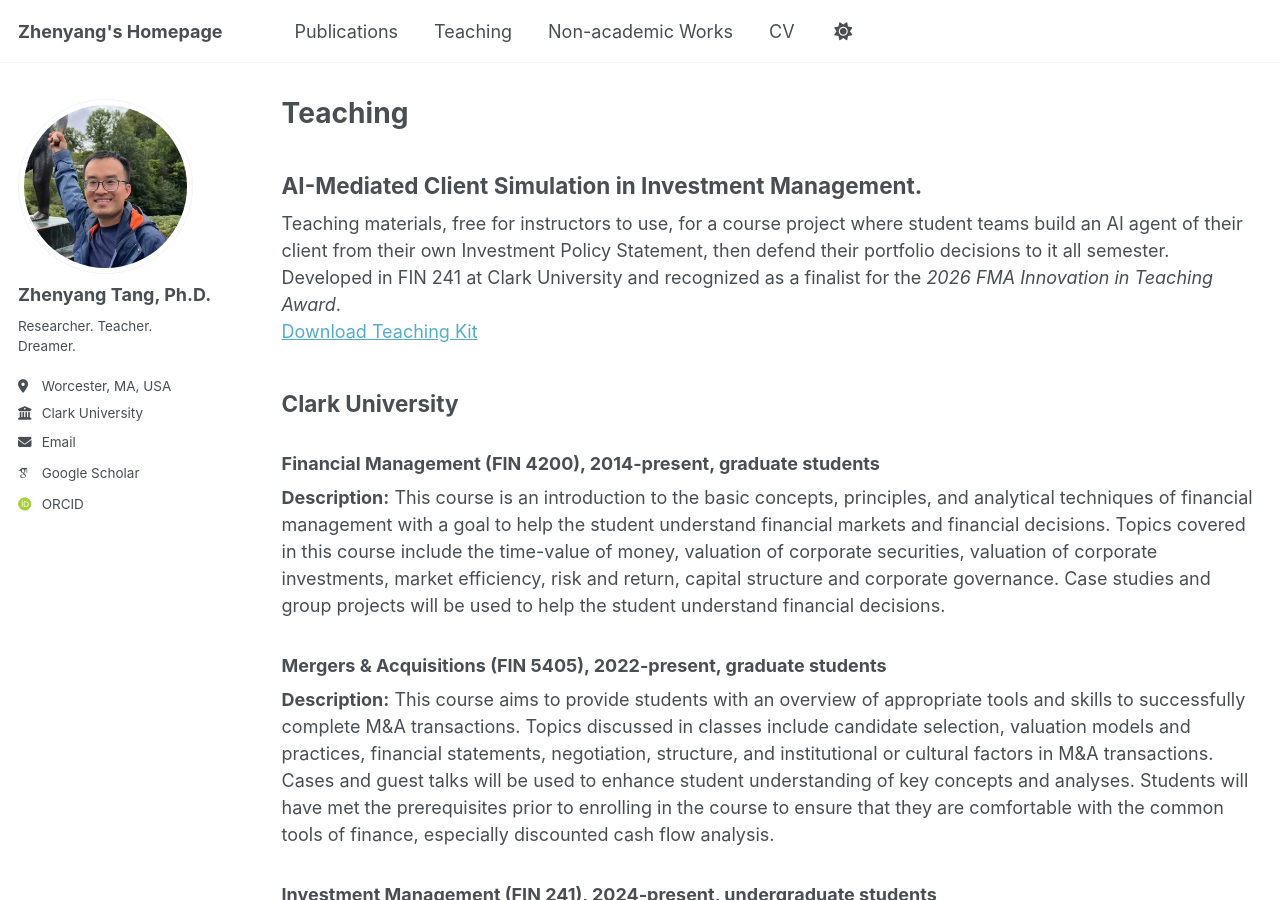
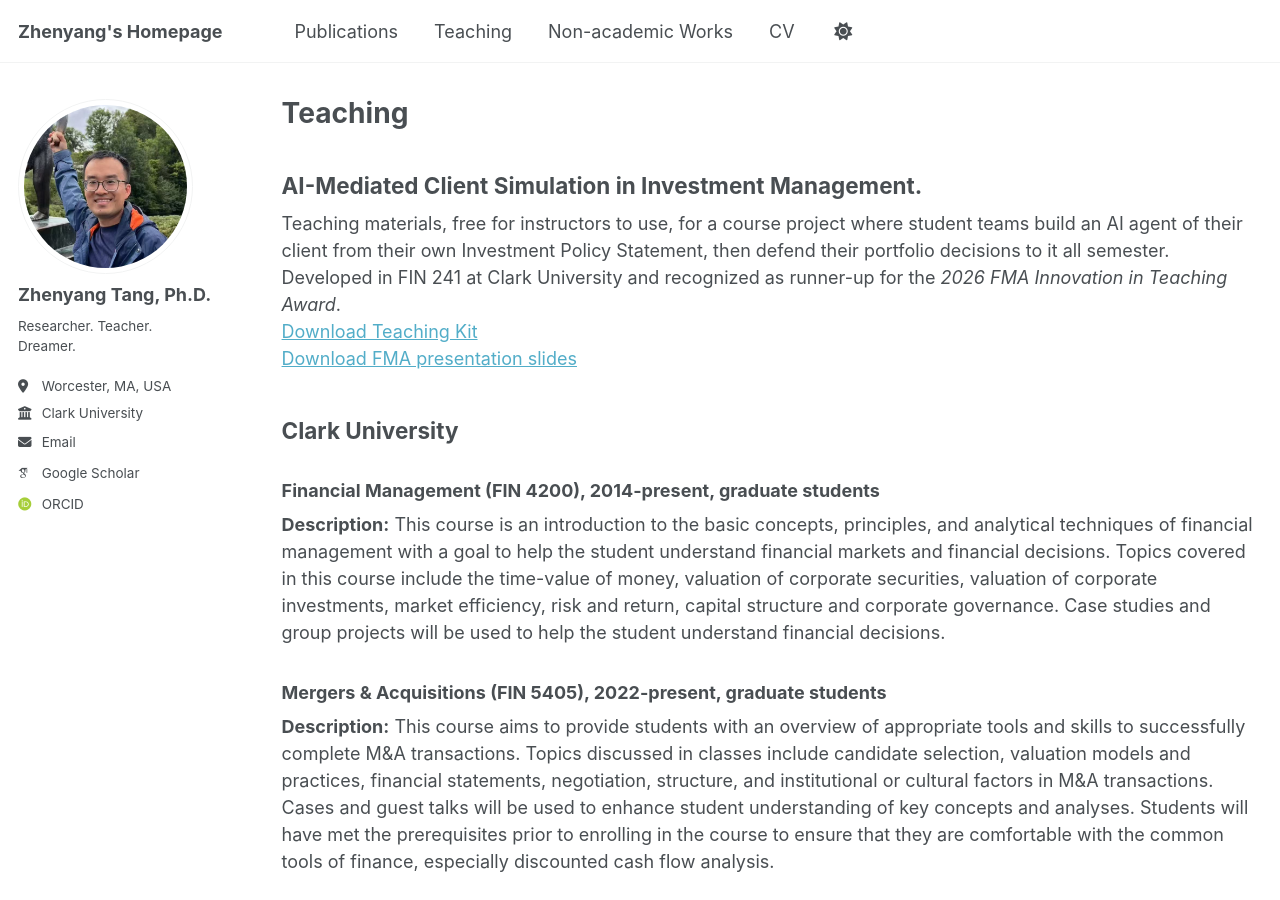
Before and after one commit to zhenyang-tang/zhenyang-tang.github.io, a Jekyll site: the page built from _pages/teaching.html, in a window 1280 px wide and 900 px high. Built offline with Jekyll 4.4.1, drawn with Linux system fonts in a browser that asks for light colours; some web fonts are replaced; a script that is not in the unit is left out; some of the changed text lies outside the part shown.

Commit message:
Update teaching.html

```diff
--- a/_pages/teaching.html
+++ b/_pages/teaching.html
@@ -5,8 +5,8 @@ permalink: /teaching/
 author_profile: true
 ---
 <h2>AI-Mediated Client Simulation in Investment Management.</h2>
-Teaching materials, free for instructors to use, for a course project where student teams build an AI agent of their client from their own Investment Policy Statement, then defend their portfolio decisions to it all semester. Developed in FIN 241 at Clark University and recognized as a finalist for the <i>2026 FMA Innovation in Teaching Award</i>.
-    <br><a href="/files/AI_Mediated_Client_Simulation_Teaching_Kit.zip" target="_blank">Download Teaching Kit</a>
+Teaching materials, free for instructors to use, for a course project where student teams build an AI agent of their client from their own Investment Policy Statement, then defend their portfolio decisions to it all semester. Developed in FIN 241 at Clark University and recognized as runner-up for the <i>2026 FMA Innovation in Teaching Award</i>.
+    <br><a href="/files/AI_Mediated_Client_Simulation_Teaching_Kit.zip" target="_blank">Download Teaching Kit</a> <br><a href="/files/AI-Mediated Client Simulation FMA 2026.pdf" target="_blank">Download FMA presentation slides</a>
 
 <h2>Clark University</h2>
 <h3>Financial Management (FIN 4200), 2014-present, graduate students </h3>
@@ -44,7 +44,7 @@ student will also learn how to make simple personal finance decisions.
 
 <hr>
 <h2>Awards</h2>
-<b>Innovation in Teaching Award Finalist</b>, Financial Management Association International, 2026 <br>
+<b>Innovation in Teaching Award Runner-up</b>, Financial Management Association International, 2026 <br>
 <b>Oliver and Dorothy Hayden Junior Faculty Fellowship Award</b>, Clark University, 2026 <br>
 <b>Beta Gamma Sigma Professor of the Year</b>, Clark University School of Business, 2025 <br>
 <b>Best Undergraduate Professor</b>, Clark University School of Business, 2019 <br>
```
